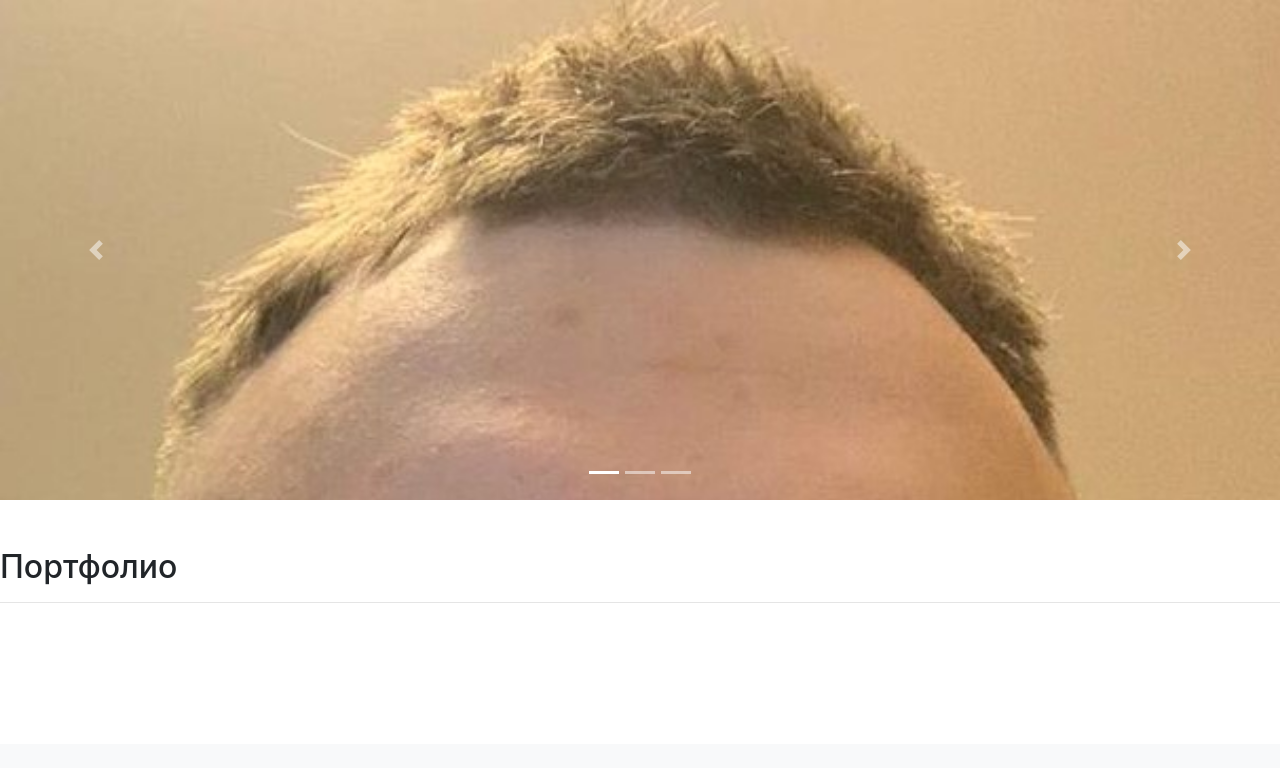
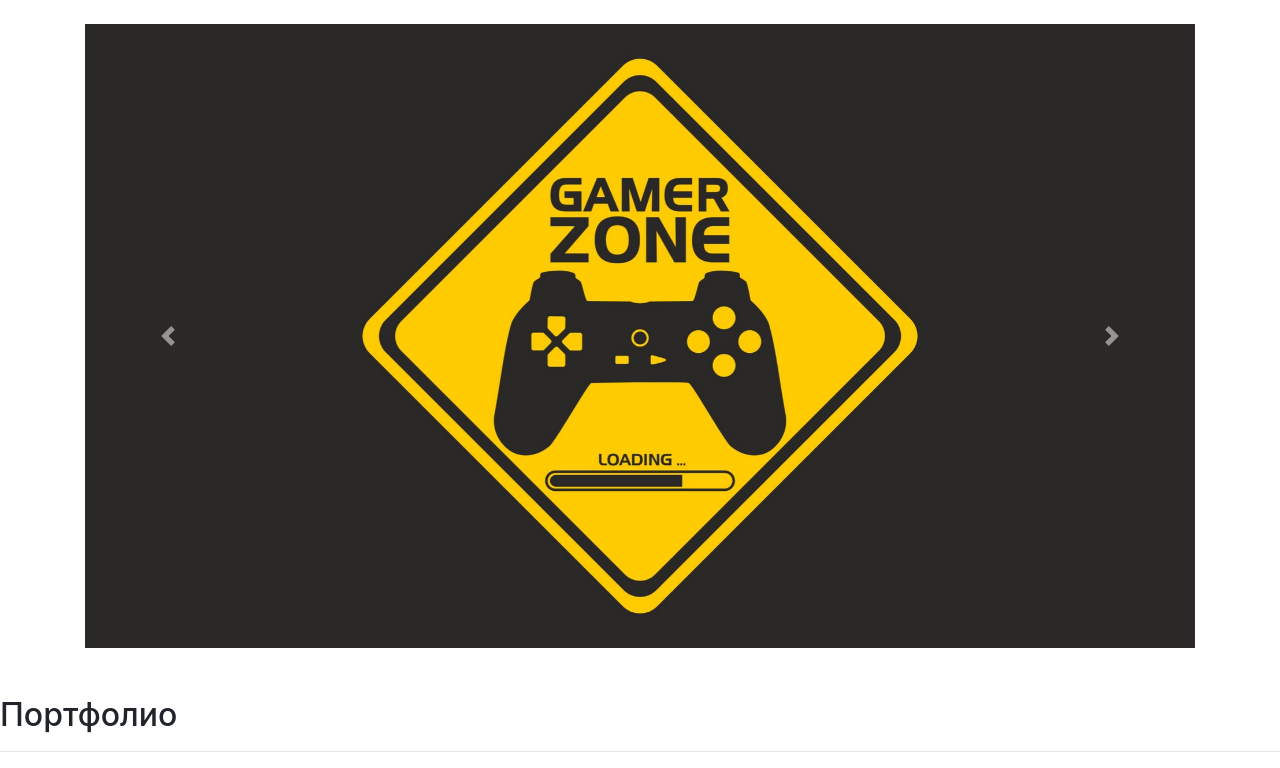
Before and after one commit to SaniKyn/Personal-portfolio, a Django app: template personal_portfolio/portfolio/templates/portfolio/home.html in a window 1280 px wide. Shown: the part 56-824 px from the top of the page. Before the commit the page ends 659 px from the top, so only its background shows below. Run offline with Django 3.2, Linux system fonts and the light colour scheme; the template is opened without the code that fills it, so the values that code supplies are empty.

Commit message:
home_carousel_modified_and_btn-group

```diff
--- a/personal_portfolio/portfolio/static/portfolio/custom.css
+++ b/personal_portfolio/portfolio/static/portfolio/custom.css
@@ -1,16 +1,3 @@
-/* Carousle*/
-.my-carousel {
-padding = 0;
-}
-
-.my-carousel .carousel-inner {
-display: flex;
-max-height: 500px;
-}
-
-.my-carousel .carousel-item img {
-object-fit: cover;
-}
 
 .navbar-nav .nav-link {
     color: rgba(0,0,0,1) !important;
@@ -34,6 +21,7 @@ object-fit: cover;
     }
 }
 
-.row .row-cols-1 {
-padding:0
+.row {
+    margin-right: 0px;
+    margin-left: 0px;
 }
--- a/personal_portfolio/portfolio/templates/portfolio/home.html
+++ b/personal_portfolio/portfolio/templates/portfolio/home.html
@@ -4,40 +4,36 @@
 
 
 <!-- With indicators -->
-<div class="my-carousel">
-    <div id="carouselExampleIndicators" class="carousel slide" data-ride="carousel">
-        <ol class="carousel-indicators">
-            <li data-target="#carouselExampleIndicators" data-slide-to="0" class="active"></li>
-            <li data-target="#carouselExampleIndicators" data-slide-to="1"></li>
-            <li data-target="#carouselExampleIndicators" data-slide-to="2"></li>
-        </ol>
+<br>
+<div class="container slider">
+    <div id="carouselExampleControls" class="carousel slide carousel-fade" data-ride="carousel">
         <div class="carousel-inner">
             <div class="carousel-item active">
-                <img src="{% static 'portfolio/photo.jpg' %}" class="d-block w-100">
+                <img src="{% static 'portfolio/dzhojstik.jpg' %}" class="d-block w-100">
             </div>
             <div class="carousel-item">
-                <img src="{% static 'portfolio/photo2.jpg' %}" class="d-block w-100">
+                <img src="{% static 'portfolio/B1g_k1ng@l.jpg' %}" class="d-block w-100">
             </div>
             <div class="carousel-item">
-                <img src="{% static 'portfolio/photo3.jpg' %}" class="d-block w-100">
+                <img src="{% static 'portfolio/poster.jpg' %}" class="d-block w-100">
             </div>
         </div>
-        <!-- Controls -->
-        <button class="carousel-control-prev" type="button" data-target="#carouselExampleIndicators" data-slide="prev">
+        <button class="carousel-control-prev" type="button" data-target="#carouselExampleControls" data-slide="prev">
             <span class="carousel-control-prev-icon" aria-hidden="true"></span>
             <span class="sr-only">Previous</span>
         </button>
-        <button class="carousel-control-next" type="button" data-target="#carouselExampleIndicators" data-slide="next">
+        <button class="carousel-control-next" type="button" data-target="#carouselExampleControls" data-slide="next">
             <span class="carousel-control-next-icon" aria-hidden="true"></span>
             <span class="sr-only">Next</span>
         </button>
     </div>
 </div>
 
+
 <h2 class="mt-5">Портфолио</h2>
 <hr>
 
-<div class="row row-cols-1 row-cols-md-3">
+<div class="row row-cols-1 row-cols-md-2">
     {% for project in projects %}
     <div class="col mb-4">
         <div class="card">
```
Also changed, not shown: personal_portfolio/portfolio/static/portfolio/B1g_k1ng@l.jpg (added), personal_portfolio/portfolio/static/portfolio/dzhojstik.jpg (added), personal_portfolio/portfolio/static/portfolio/photo.jpg, personal_portfolio/portfolio/static/portfolio/poster.jpg (added).
